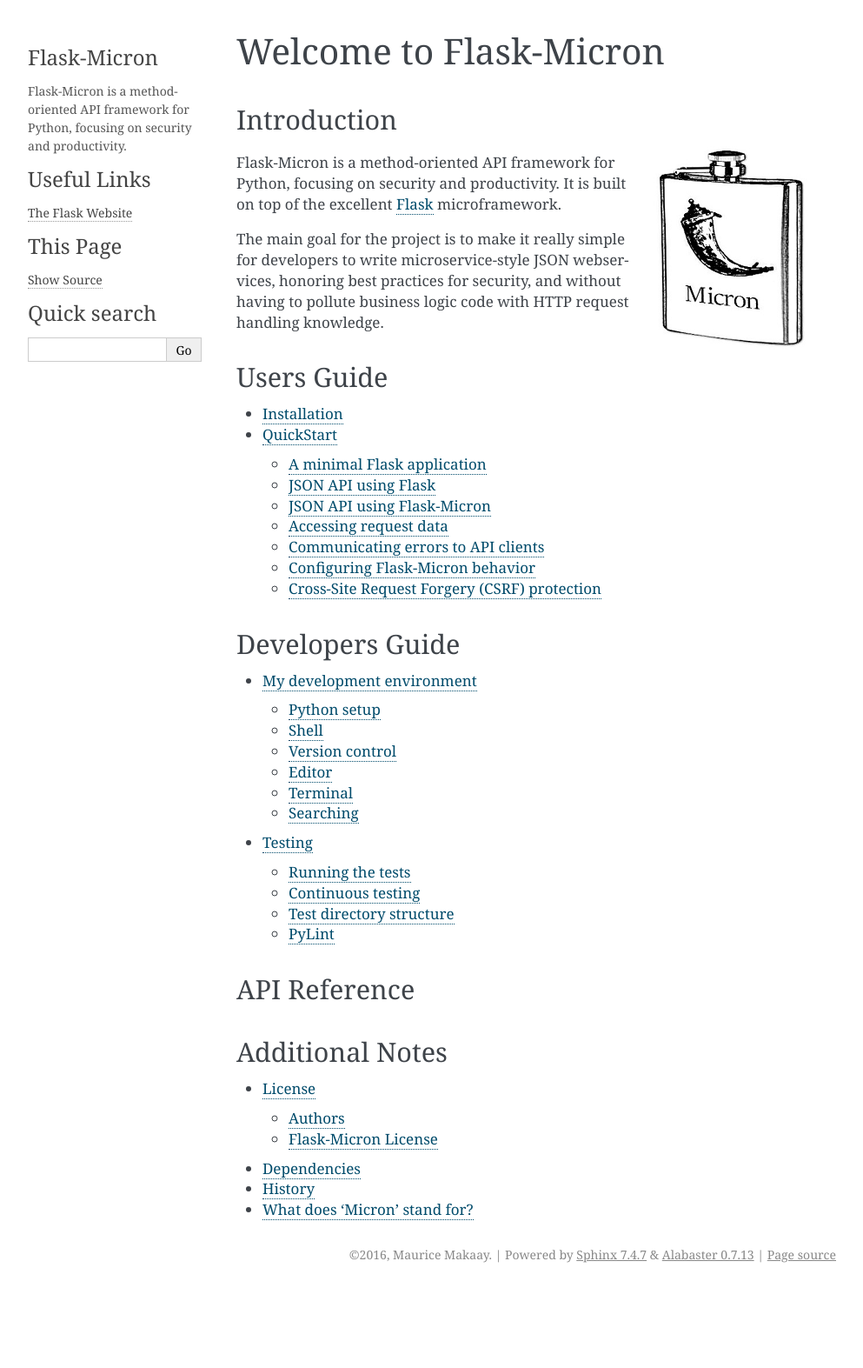
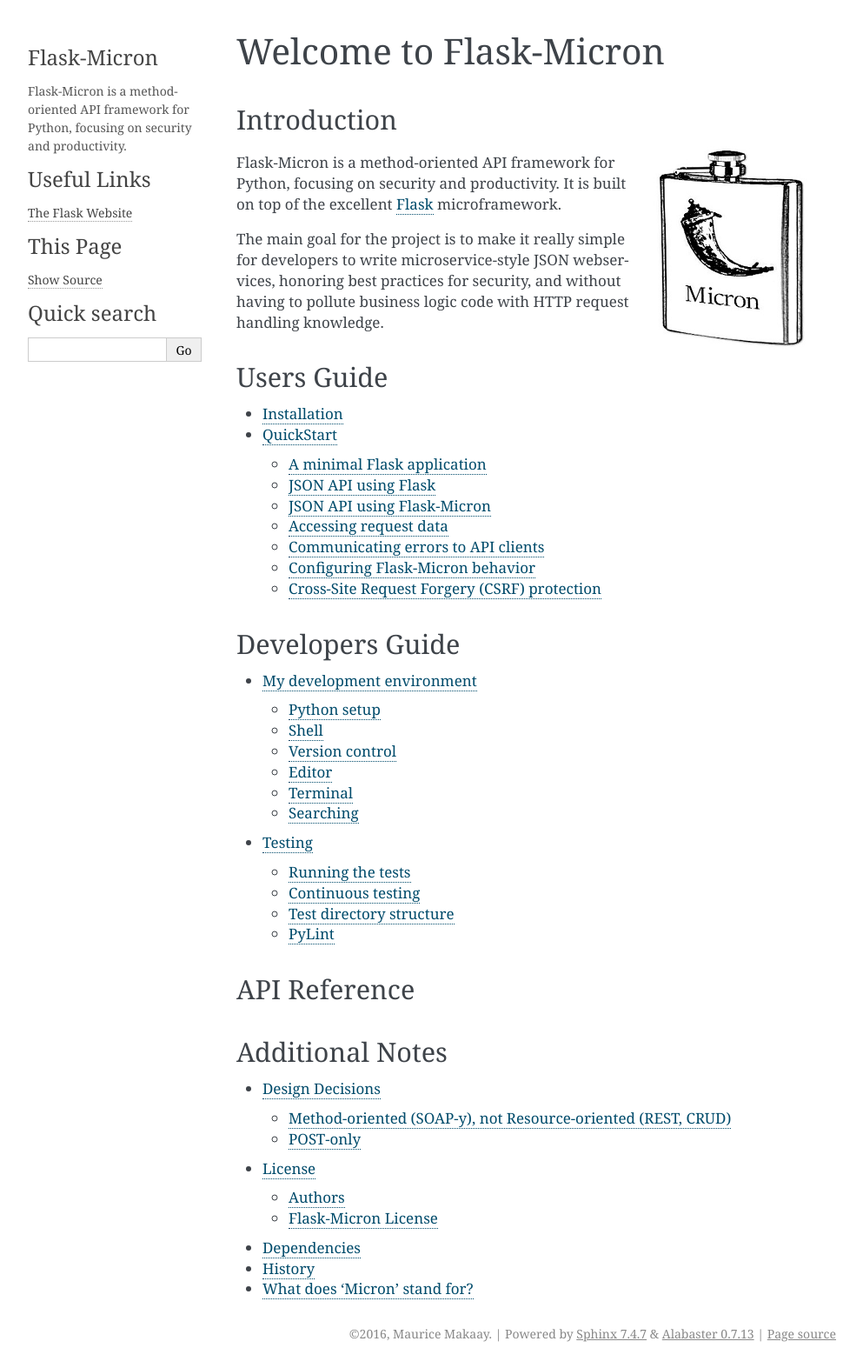
Before and after one commit to mmakaay/flask_micron, a Sphinx documentation site: the page built from documentation/index.rst, in a window 1280 px wide. Shown: the whole page at 87% size, without its empty margins (148-1141 px from the left). Built offline with Sphinx 7.4.7, drawn with Linux system fonts in a browser that asks for light colours; before the commit the page ends 1482 px from its top, so only the background shows below that; some of the changed lines change nothing that is shown.

Commit message:
Documentation added.

```diff
--- /dev/null
+++ b/documentation/additional/design.rst
@@ -0,0 +1,83 @@
+.. _design:
+
+Design Decisions
+================
+
+In this section, some of the design choices for Flask-Micron will
+be explained.
+
+.. _design_method_oriented:
+
+Method-oriented (SOAP-y), not Resource-oriented (REST, CRUD)
+------------------------------------------------------------
+
+Let's first state: I agree, there are applications for which REST is the
+perfect back-end service style. For front-facing business applications
+however (which Flask-Micron is targeting), I highly prefer using
+method-oriented services.
+
+A quick comparison of method-oriented::
+
+  POST /user/create     { name: 'Bill Billderberg',
+                          email: 'bill@example.com' }
+
+  POST /user/get        { user_id: 1234 }
+
+  POST /user/set_name   { user_id: 1234,
+                          name: 'John Dorkingson' }
+
+  POST /user/set_email  { user_id: 1234,
+                          email: 'john@example.com' }
+
+versus resource-oriented::
+
+  PUT /user/1234        { name: 'Bill Billderberg',
+                          email: 'bill@example.com' }
+
+  GET /user/1234
+
+  PATCH /user/1234      { name: 'John Dorkingson' }
+
+  PATCH /user/1234      { email: 'john@example.com' }
+
+  PATCH /user/1234      { name: 'John Dorkingson',
+                          email: 'john@example.com' }
+
+Using methods instead of resources has some advantages:
+
+ - When designed with care, services that are composed out of methods will
+   always be aware of the intent of a caller's request. A request is not
+   about 'I want to update random data for a customer', but for example
+   about 'I want to update the customer's e-mail address'.
+
+ - Intent lives on in log messages. When reading the log messages for a
+   given client, one can pretty much follow the business operations that
+   this client has performed. An example comparison::
+
+       GET /user/1234      POST /user/get
+       PATCH /user/1234    POST /user/set_name
+       PATCH /user/1234    POST /user/set_email
+
+ - This becomes especially useful when an audit trail is required for an
+   application: you don't only know what was changed, you also have a
+   pretty clear idea about why it was done.
+
+ - It is possible to apply the Single Responsibility Princple (SRP) and
+   the Interface Seggregation Principle (ISP) to the service API's.
+   We want those for internal code API's, don't we? So why not for our
+   service API's as well?
+
+ - One does not have to worry about a client accidentally sending more
+   data than intended in a PATCH request, e.g. for a case where only a
+   name change was intended, but the email property was sent along by
+   accident as null, resetting the email address for the user unintendedly::
+
+       PATCH /user/1234    { name: 'John Dough',
+                             email: null }
+
+.. _design_post_only:
+
+POST-only
+---------
+
+blah
--- a/documentation/index.rst
+++ b/documentation/index.rst
@@ -47,6 +47,7 @@
 .. toctree::
    :maxdepth: 2
 
+   additional/design
    additional/license
    additional/dependencies
    additional/history
```
Also changed, not shown: 2 other files.
